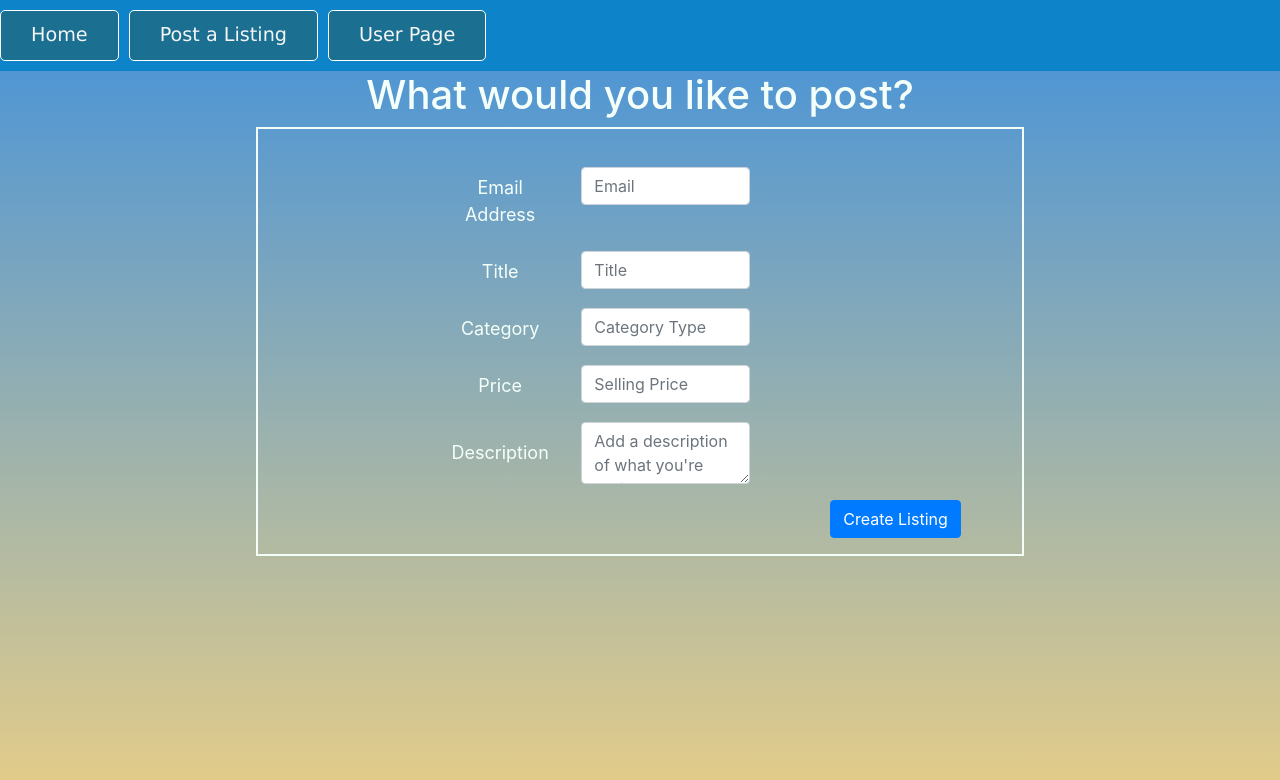
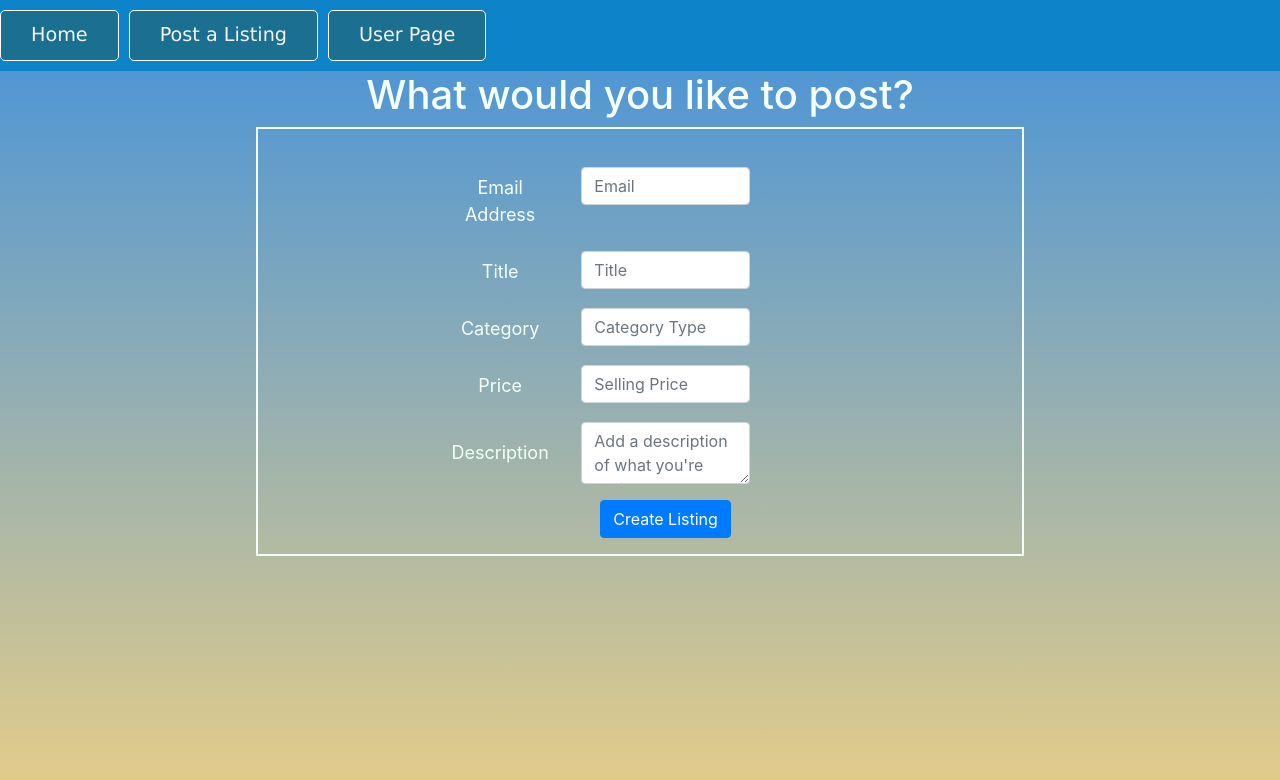
Before and after one commit to tnguyen372/Bay-Area-Marketplace, a React (Create React App) app in the folder frontend/: page /postListing in a window 1280 px wide. Shown: the top 780 px of the page. Built offline with nearby package versions, Linux system fonts and the light colour scheme; no server answers.

Commit message:
Fixed create post submit button alignment within form

```diff
--- a/frontend/src/pages/PostListing.js
+++ b/frontend/src/pages/PostListing.js
@@ -113,9 +113,11 @@ const PostListing = ({ ws }) => {
                             />
                         </Col>
                     </Form.Group>
-                        <Form.Group as={Form.Row}>
-                        <Col sm={{ span: 10, offset: 2 }}>
-                        <Button  onClick={createListing}>Create Listing</Button>
+                    <Form.Group as={Row} id="form-item">
+                        <Form.Label column sm={2} id="label">
+                        </Form.Label>
+                        <Col sm={3}>
+                        <Button onClick={createListing}>Create Listing</Button>
                         </Col>
                     </Form.Group>
             </Form>
```
